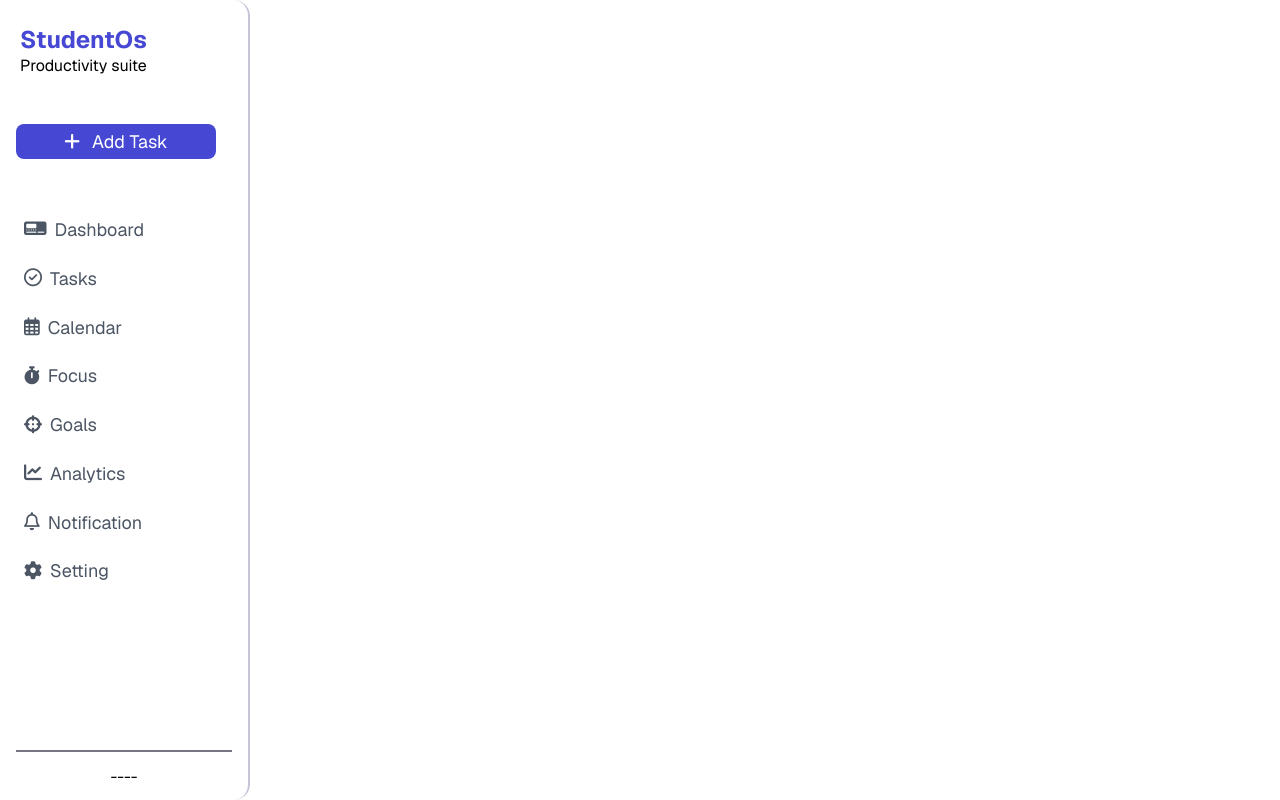
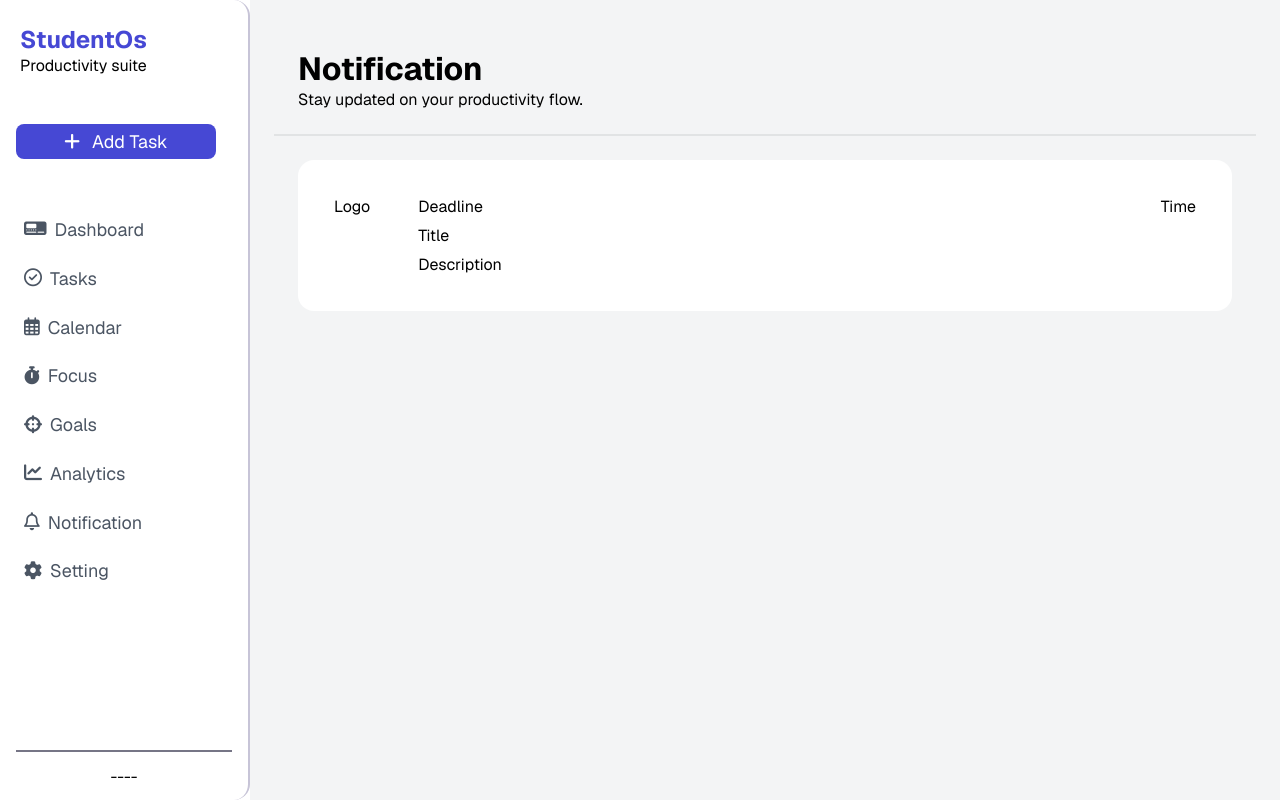
Before and after one commit to bharambepratik-08/Student-Website, a React (Create React App) app in the folder Frontend/studentos/: page /notification in a window 1280 px wide. Built offline with nearby package versions, Linux system fonts and the light colour scheme.

Commit message:
Worked on Notification

```diff
--- a/Frontend/studentos/src/App.js
+++ b/Frontend/studentos/src/App.js
@@ -20,6 +20,7 @@ import "./CSS/Tasks.css";
 import "./CSS/Focus.css";
 import "./CSS/Dashboard.css";
 import "./CSS/Goals.css";
+import "./CSS/Notification.css"
 import MainLayout from "./Layouts/MainLayout";
 import FocusState from "./context/Focus/Focusstate";
 import GoalState from "./context/Goals/Goalsstate";
--- /dev/null
+++ b/Frontend/studentos/src/CSS/Notification.css
@@ -0,0 +1,22 @@
+.NotificationTopBar {
+    border-bottom: 2px var(--surface-container-highest) solid;
+}
+
+.NotificationProp {
+    background-color: var(--surface);
+}
+
+.NotificationRest {
+    width: 100%;
+    box-sizing: border-box;
+}
+
+.NotificationPage {
+    height: 100%;
+    background-color: var(--surface-container-low);
+    box-sizing: border-box;
+}
+
+.UpperLook {
+    width: 100%;
+}
--- a/Frontend/studentos/src/components/Dashboard/TopGoalsList.js
+++ b/Frontend/studentos/src/components/Dashboard/TopGoalsList.js
@@ -1,22 +1,25 @@
-import React, { useContext } from "react";
+import React, { useContext, useEffect } from "react";
 import GoalContext from "../../context/Goals/GoalsContext";
 
 const TopGoalsList = () => {
   const context = useContext(GoalContext);
-  const { goals } = context;
+  const { goals , getgoals } = context;
 
-  const TopGoals = () => {
-    const top = [];
+  useEffect(() => {
+      getgoals();
+      // eslint-disable-next-line
+    }, []);
 
-    top.concat(goals.filter((goal) => {
-      return goal.bar > 70;
-    }));
-
-    return top.map((e) => {
   return (
-        <div>
+    <div className="display displayColumn gap-8 borderRadius-16 TopGoalsDivDash padding-24">
+      <div className="TopGoalsTitle padding-12">
+        <h2>Top Goals</h2>
+      </div>
+      <div className="TopGoalList padding-12">{goals.map((e) => {
+        return (
+          <div key={e.title}>
             <p>{e.title}</p>
-          <div class="bar-sspec">
+            <div className="bar-sspec">
               <div
                 style={{
                   width: `${e.bar}%`,
@@ -27,16 +30,7 @@ const TopGoalsList = () => {
             </div>
           </div>
         );
-    });
-  };
-
-  return (
-    <div className="display displayColumn gap-8 borderRadius-16 TopGoalsDivDash padding-24">
-      <div className="TopGoalsTitle padding-12">
-        <h2>Top Goals</h2>
-      </div>
-      <div className="TopGoalList padding-12">{TopGoals}</div>
-
+      })}</div>
     </div>
   );
 };
--- /dev/null
+++ b/Frontend/studentos/src/components/Notification/NotificationProp.js
@@ -0,0 +1,30 @@
+import React from 'react'
+
+const NotificationProp = ( props ) => {
+    const { title, description, priority, color, time } = props;
+  return (
+    <div className='NotificationProp padding-24 display borderRadius-16 gap-24'>
+      <div className='LogoNotification padding-12'>
+        Logo
+      </div>
+      <div className='NotificationRest padding-12 display displayColumn gap-8'>
+        <div className='UpperLook display alignItemsC justifyItemsSpaceBtw ' >
+          <div className='NotificationDeadline'>
+            Deadline
+          </div>
+          <div className='NotificationTime'>
+            Time
+          </div>
+        </div>
+        <div className='NotificationBoxTitle'>
+          Title
+        </div>
+        <div className='NotificationBoxDescription'>
+          Description
+        </div>
+      </div>
+    </div>
+  )
+}
+
+export default NotificationProp
--- a/Frontend/studentos/src/pages/Notification.js
+++ b/Frontend/studentos/src/pages/Notification.js
@@ -1,9 +1,16 @@
 import React from 'react'
+import NotificationProp from '../components/Notification/NotificationProp'
 
 const Notification = () => {
   return (
-    <div>
-
+    <div className='NotificationPage padding-24 display displayColumn'>
+      <div className="NotificationTopBar padding-24">
+        <h1>Notification</h1>
+        <p>Stay updated on your productivity flow.</p>
+      </div>
+      <div className="notificationBox padding-24">
+        <NotificationProp />
+      </div>
     </div>
   )
 }
```
Lines whose indentation alone changed are shown as unchanged.
